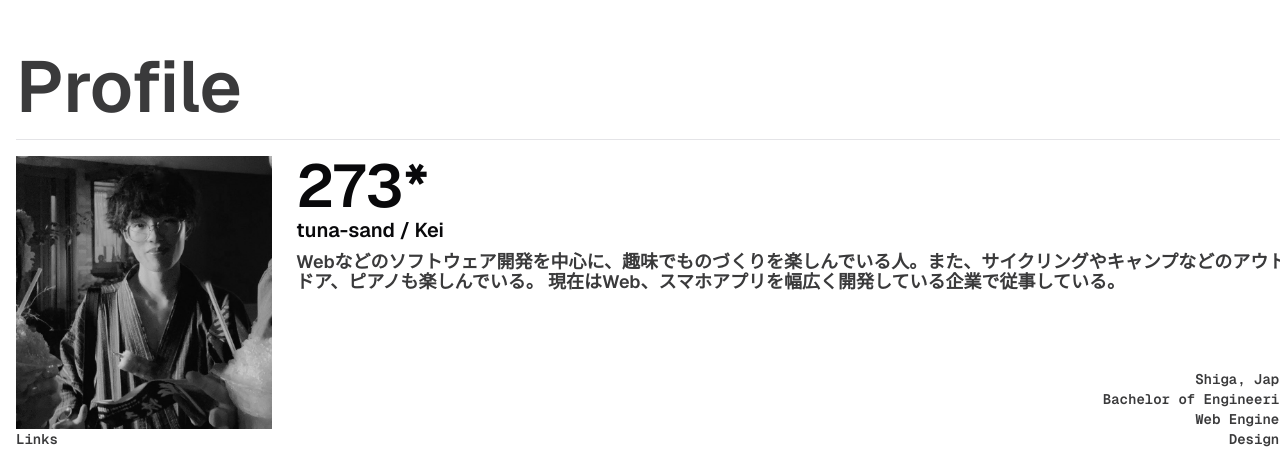
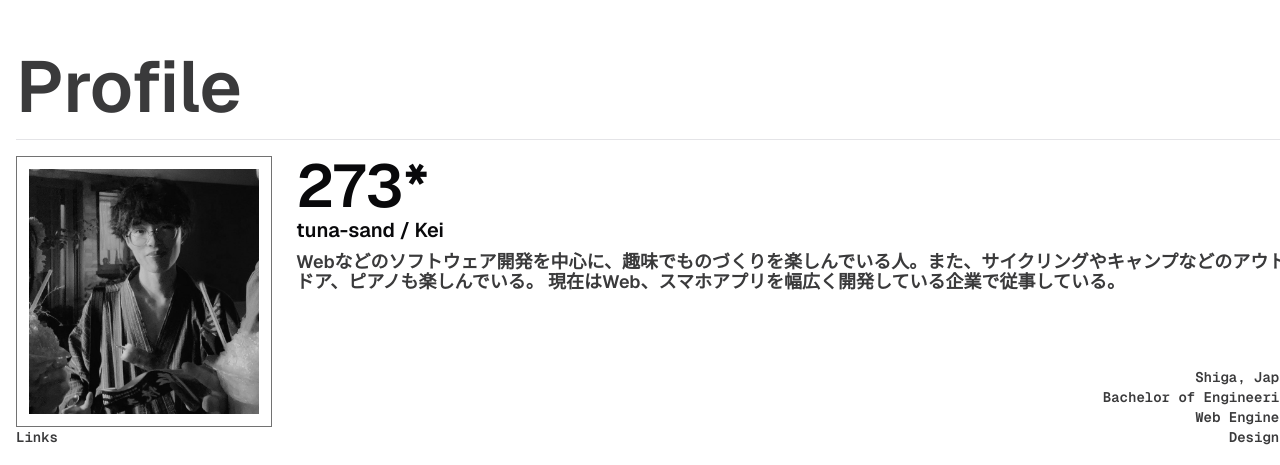
Before and after one commit to 273Do/NewPortfolio, a Next.js app: page / in a window 1280 px wide. Shown: the part 765-1230 px from the top of the page. Built offline with nearby package versions, Linux system fonts and the light colour scheme.

Commit message:
🩹 細かい修正を行いました。
git push

```diff
--- a/features/main/components/Profile/Profile.tsx
+++ b/features/main/components/Profile/Profile.tsx
@@ -10,12 +10,11 @@ const Profile = () => {
         <div className="flex flex-col gap-2">
           <Image
             src={MyImg}
-            className="grayscale min-w-64"
+            className="grayscale min-w-64 border-1 border-muted-foreground p-3"
             alt="myimg"
             width={400}
             height={100}
           />
-          {/* <p className="text-sm font-mono opacity-80">Links</p> */}
         </div>
         <div>
           <div>
@@ -27,9 +26,6 @@ const Profile = () => {
               Webなどのソフトウェア開発を中心に、趣味でものづくりを楽しんでいる人。また、サイクリングやキャンプなどのアウトドア、ピアノも楽しんでいる。
               現在はWeb、スマホアプリを幅広く開発している企業で従事している。
             </p>
-            {/* <p>
-              現在はWeb、スマホアプリを幅広く開発している企業で従事している。
-            </p> */}
           </div>
         </div>
       </div>
```
